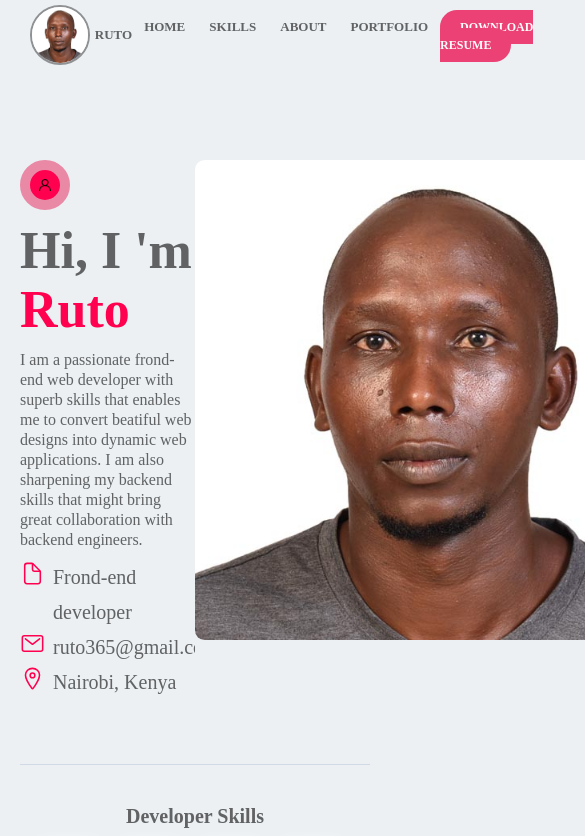
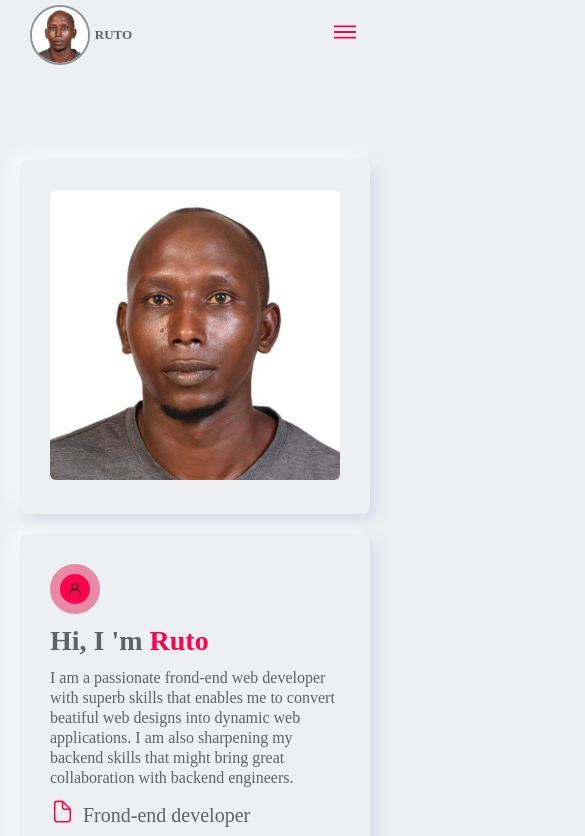
Before and after one commit to kipngetich-ruto/kipngetich_ruto, a React (Vite) app: page / in a window 390 px wide. Shown: the top 836 px of the page, 585 px wide, since content can reach past the window. Built offline with nearby package versions, Linux system fonts and the light colour scheme.

Commit message:
Mobile styling

```diff
--- a/src/assets/css/custom.css
+++ b/src/assets/css/custom.css
@@ -74,6 +74,12 @@ nav>ul>li>.btn:hover{
     z-index: 999;
     width: 100%;
     box-shadow: 10px 10px 19px rgba(0, 0, 0, 0.1);
+}
+.toggle-icon{
+    font-size: 30px;
+    color: #ff014f;
+    transition: 0.6 ease-in-out;
+    display: none;
 }
 main{
     padding: 50px 110px 20px 110px;
--- a/src/assets/css/mobile.css
+++ b/src/assets/css/mobile.css
@@ -13,11 +13,66 @@
         margin-bottom: 10px;
     }
     .home .box2,.home .box1,.about .box3{
-        box-shadow:none;
         background:#ecf0f3;
+    }
+    .home{
+        display: grid;
+    }
+    .home .box1{
+        max-width: 100%;
+    }
+    .home .box2{
+        grid-row: 1/2;
+        max-width: 100%;
+        margin-bottom: 20px;
+    }
+    .home img{
+        width: 100%;
+        height: auto;
+    }
+    .home h1{
+        font-size: 28px;
+    }
+    /* ----------------------------------------NAvbar---------------------------------------------------- */
+
+    nav>ul>li>.btn{
+        font-size: 12px;
+        background: #eb1655;
+        opacity: 0.8;
+        color: #ffffff;
+        font-weight: 700;
+        border-radius: 30px;
+        padding: 10px 20px;
+    }
+    nav>ul>li>.btn>span{
+        display: none;
+    }
+    .toggle-icon{
+        display: block;
+    }
+    .navbar-nav{
+        flex-direction: column;
+        position: fixed;
+        top: -100%;
+        background-color: #ecf0f3;
+        padding: 20px;
+        margin: 0;
+        left: 0;
+        right: 0;
+        align-items: center;
+        justify-content: center;
+        transition: 0.6s ease-in-out;
+    }
+    .active{
+        top: 7.8%;
+    }
+    .navbar-nav li{
+        margin-bottom: 20px;
+    }
+    .nav-item{
         padding: 0px;
-        border-radius: none;
     }
+
     /* ----------------------------------------------Skills------------------------------------------- */
     .skills{
         padding-top: 40px;
--- a/src/components/Navbar.jsx
+++ b/src/components/Navbar.jsx
@@ -5,6 +5,7 @@ import { useEffect, useState } from "react"
 
 const Navbar = () => {
     const [sticky, setSticky] = useState(false)
+    const [showMenu, setShowMenu] = useState(false)
 
     useEffect(() => {
       window.addEventListener("scroll", handleScroll)
@@ -30,7 +31,7 @@ const Navbar = () => {
                 <img src="/img/profile.png" alt="Logo" className="nav-b-img" /> <span className="nav-b-txt">Ruto</span>
             </Link>
         </div>
-        <ul className="navbar-nav">
+        <ul className={showMenu ? 'navbar-nav active' :'navbar-nav'}>
             {nav_links.map((item)=>(
                 <li key={item.id}>
                     <HashLink to={item.path} className='nav-item' smooth>
@@ -38,8 +39,9 @@ const Navbar = () => {
                     </HashLink>
                 </li>
             ))}
-            <li><a href="/Kipngetich_Ruto_Resume.pdf" className="btn" target="_blank" rel="noreferrer">Download Resume</a></li>
+            <li><a href="/Kipngetich_Ruto_Resume.pdf" className="btn" target="_blank" rel="noreferrer"><span>Download</span> Resume</a></li>
         </ul>
+        <span className="toggle-icon" onClick={()=> setShowMenu(!showMenu)}><ion-icon name={showMenu ? "close-outline": "menu-outline"}></ion-icon></span>
     </nav>
   )
 }
```
Also changed, not shown: 5 other files (tests, documents, lock files or other folders).
